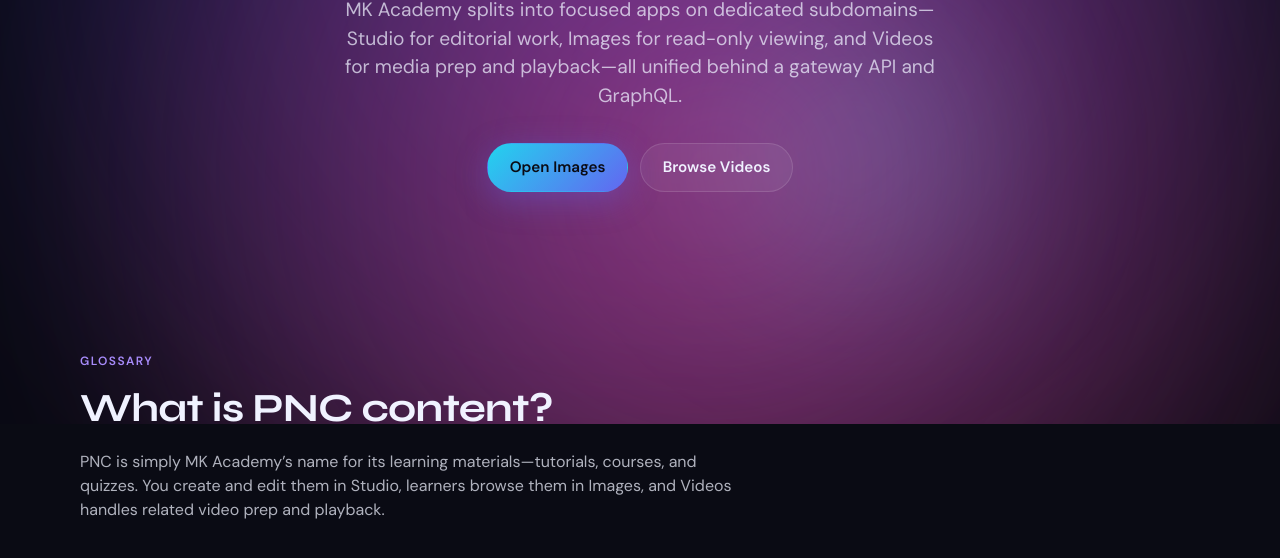
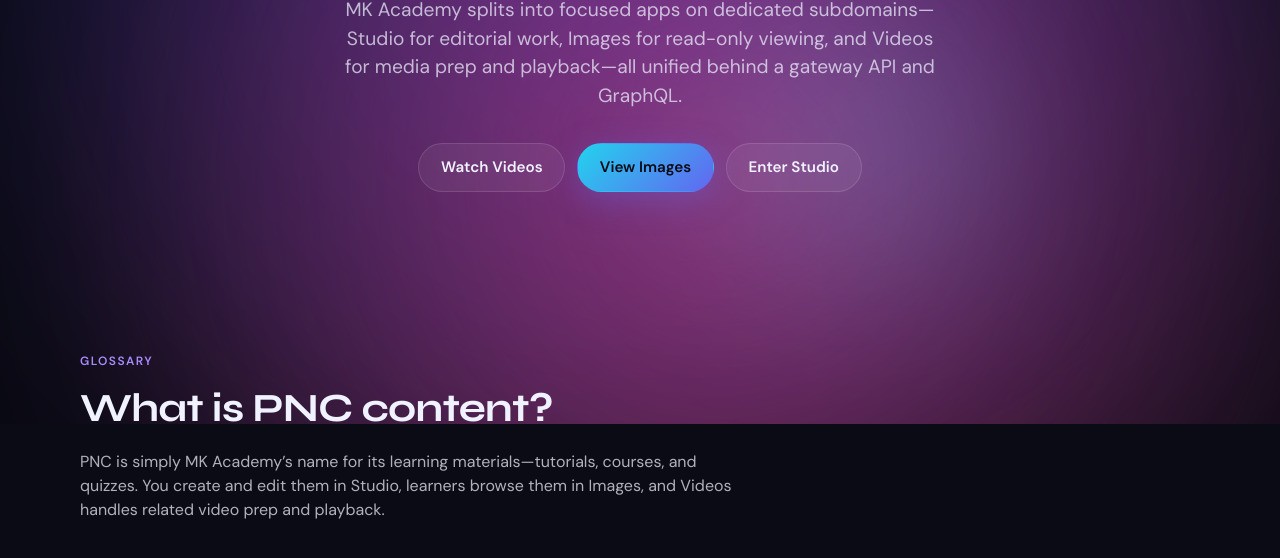
Before and after one commit to mkacademy/landing, a website: page index.html in a window 1280 px wide. Shown: the part 376-934 px from the top of the page. Drawn offline with Linux system fonts and the light colour scheme.

Commit message:
three buttons

```diff
--- a/index.html
+++ b/index.html
@@ -46,10 +46,12 @@
           playback—all unified behind a gateway API and GraphQL.
         </p>
         <div class="hero-cta">
+          <a class="btn btn--ghost" href="https://videos.mkacademy.ca/?tutorials=4229&tutorial=4228&unzip=out"
+            target="_blank" rel="noopener noreferrer">Watch Videos</a>
           <a class="btn btn--primary" href="https://images.mkacademy.ca/?tutorials=4229&tutorial=4228&unzip=out"
-            target="_blank" rel="noopener noreferrer">Open Images</a>
-          <a class="btn btn--ghost" href="https://videos.mkacademy.ca/?tutorials=4229&tutorial=4228&unzip=out"
-            target="_blank" rel="noopener noreferrer">Browse Videos</a>
+            target="_blank" rel="noopener noreferrer">View Images</a>
+          <a class="btn btn--ghost" href="https://studio.mkacademy.ca/?tutorials=4229&tutorial=4228&unzip=out"
+            target="_blank" rel="noopener noreferrer">Enter Studio</a>
         </div>
       </div>
     </section>
```
